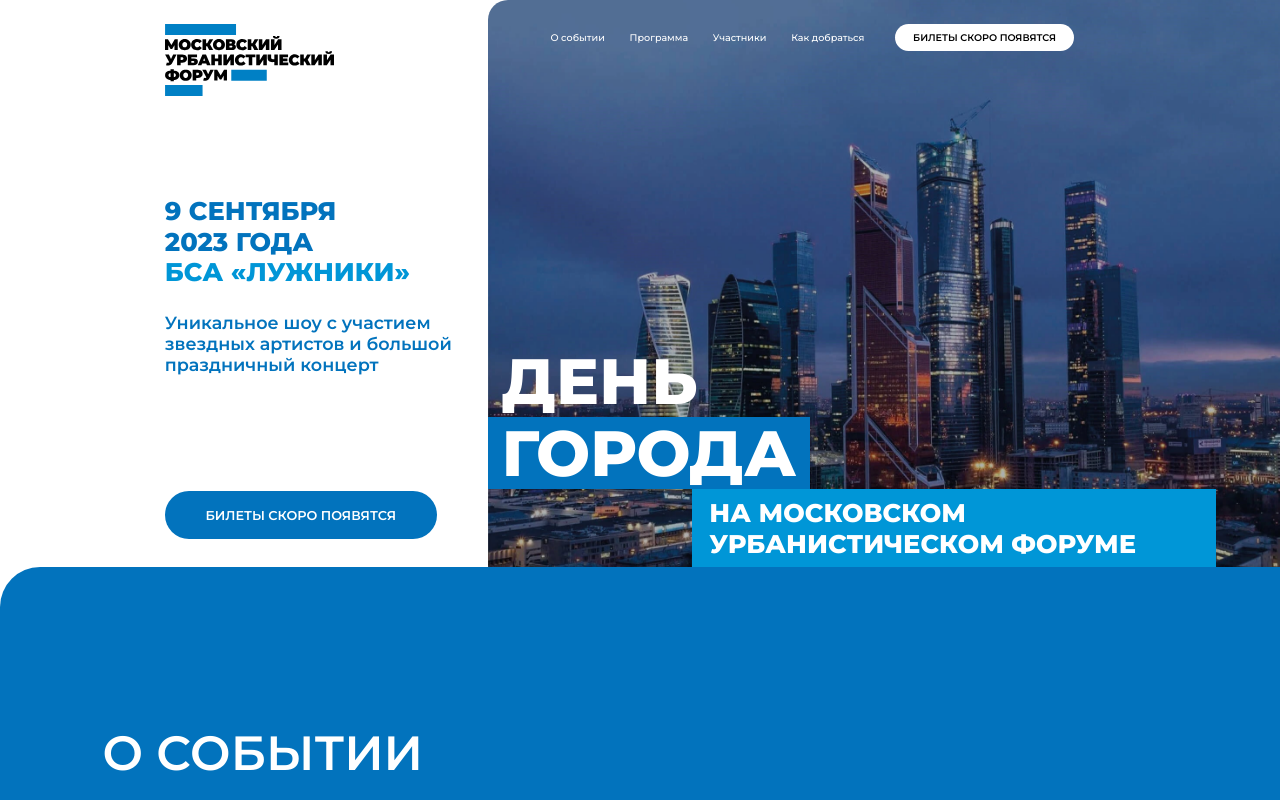
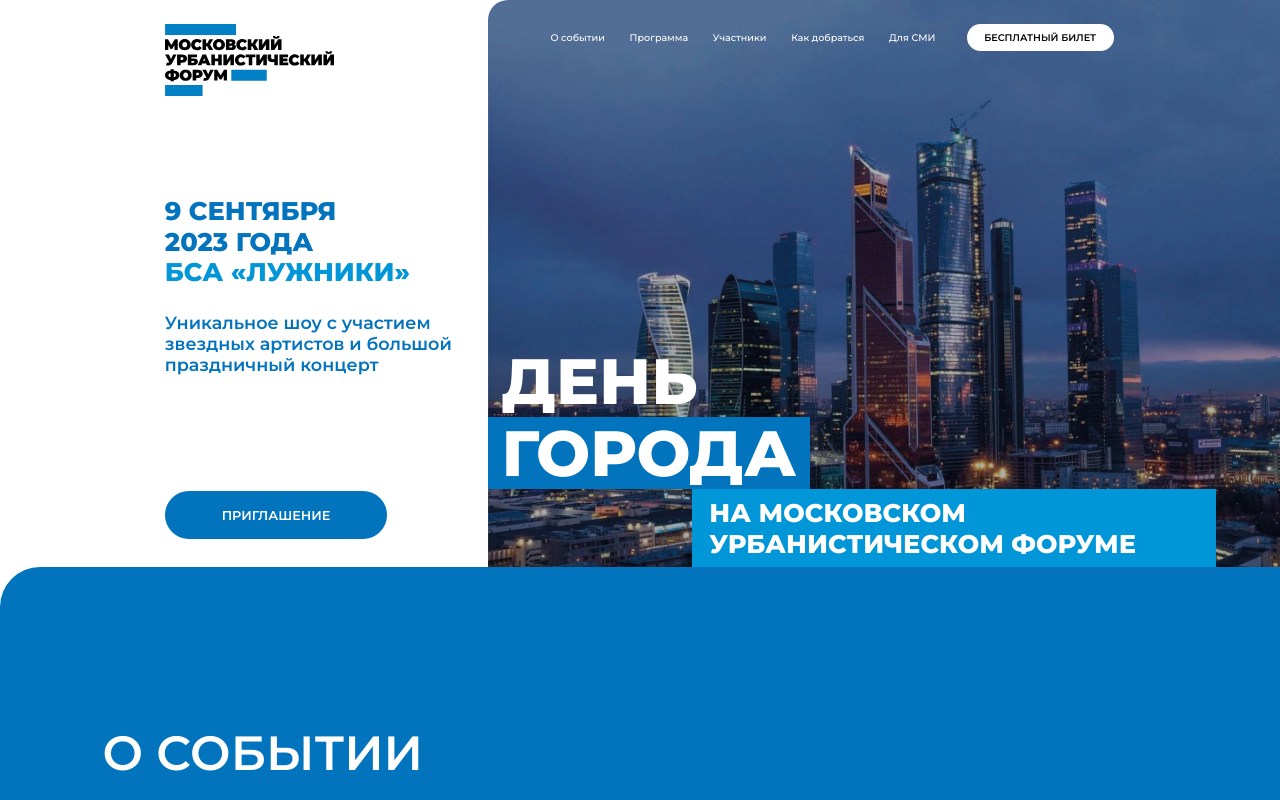
Before and after one commit to Dihlofos/moscowday, a website: page source/index.html in a window 1280 px wide. Shown: the top 800 px of the page. Drawn offline with Linux system fonts and the light colour scheme; files that its build step writes are made by us from their sources.

Commit message:
return smi

```diff
--- a/source/index.html
+++ b/source/index.html
@@ -95,14 +95,14 @@
                     >Как добраться</a
                   >
                 </li>
-                <!-- <li class="nav__item">
+                <li class="nav__item">
                   <a class="nav__link js-scroll" data-scroll href="#footer"
                     >Для СМИ</a
                   >
-                </li> -->
+                </li>
               </ul>
-              <!-- <button rel="qtickets" class="nav__button button" data-event-id="80645" data-window-width="960" data-window-height="645">Приглашение</button> -->
-              <button class="nav__button button" >Билеты скоро появятся</button>
+              <button rel="qtickets" class="nav__button button" data-event-id="80645" data-window-width="960" data-window-height="645">Приглашение</button>
+              <!-- <button class="nav__button button" >Билеты скоро появятся</button> -->
             </div>
           </div>
         </nav>
@@ -131,8 +131,8 @@
                   </div>
                 </div>
                 <div class="header__action">
-                  <!-- <button rel="qtickets" class="header__button button" data-event-id="80645" data-window-width="960" data-window-height="645">Приглашение</button> -->
-                  <button class="header__button button" disabled>Билеты скоро появятся</button>
+                  <button rel="qtickets" class="header__button button" data-event-id="80645" data-window-width="960" data-window-height="645">Приглашение</button>
+                  <!-- <button class="header__button button" disabled>Билеты скоро появятся</button> -->
                 </div>
               </div>
               <div class="header__right">
@@ -159,14 +159,14 @@
                           >Как добраться</a
                         >
                       </li>
-                      <!-- <li class="nav__item">
+                      <li class="nav__item">
                         <a class="nav__link js-scroll" data-scroll href="#footer"
                           >Для СМИ</a
                         >
-                      </li> -->
+                      </li>
                       <li class="nav__item">
-                        <!-- <button rel="qtickets" class="nav__action" data-event-id="80645" data-window-width="960" data-window-height="645">Бесплатный билет</button> -->
-                        <button class="nav__action" disabled>Билеты скоро появятся</button>
+                        <button rel="qtickets" class="nav__action" data-event-id="80645" data-window-width="960" data-window-height="645">Бесплатный билет</button>
+                        <!-- <button class="nav__action" disabled>Билеты скоро появятся</button> -->
                       </li>
                     </ul>
 
@@ -259,8 +259,8 @@
             <section class="programm" id="programm">
               <div class="programm__header">
                 <h2 class="title programm__title">программа</h2>
-                <!-- <button rel="qtickets" class="button programm__link programm__link--desktop" data-event-id="80645" data-window-width="960" data-window-height="645">Приглашение</button> -->
-                <button class="button programm__link programm__link--desktop" disabled>Билеты скоро появятся</button>
+                <button rel="qtickets" class="button programm__link programm__link--desktop" data-event-id="80645" data-window-width="960" data-window-height="645">Приглашение</button>
+                <!-- <button class="button programm__link programm__link--desktop" disabled>Билеты скоро появятся</button> -->
               </div>
               <ul class="programm__table">
                 <div class="programm__row">
@@ -284,8 +284,8 @@
                   <div class="programm__content">Выступление хедлайнера — группы «Руки Вверх!»</div>
                 </div>
               </ul>
-              <!-- <button rel="qtickets" class="button programm__link programm__link--mobile" data-event-id="80645" data-window-width="960" data-window-height="645">Приглашение</button> -->
-              <button class="button programm__link programm__link--mobile" disabled>Билеты скоро появятся</button>
+              <button rel="qtickets" class="button programm__link programm__link--mobile" data-event-id="80645" data-window-width="960" data-window-height="645">Приглашение</button>
+              <!-- <button class="button programm__link programm__link--mobile" disabled>Билеты скоро появятся</button> -->
             </section>
           </div>
           <section class="stars" id="stars">
@@ -492,11 +492,11 @@
           <footer class="footer" id="footer">
             <div class="container">
               <div class="footer__wrapper">
-                <!-- <h3 class="footer__title">Для сми</h3>
+                <h3 class="footer__title">Для сми</h3>
                 <div class="footer__info">
                   <p>Пресс-служба площадки «Лужники»: <a href="mailto:luzhniki@mosurbanforum.ru">luzhniki@mosurbanforum.ru</a></p>
-                  <p>Подробнее об условиях аккредитации СМИ на День города Москвы — в памятке.</p>
-                </div> -->
+                  <p>Подробнее об условиях аккредитации СМИ на День города Москвы — <a href="docs/reminder2.pdf" target="_blank">в памятке.</a></p>
+                </div>
               </div>
               <div class="footer__logo">
                 <img src="img/logo-small.svg" width="130" height="54" alt="Логотип московского урбанистического форума" />
```
Also changed, not shown: build/index.html, 2 other files.
